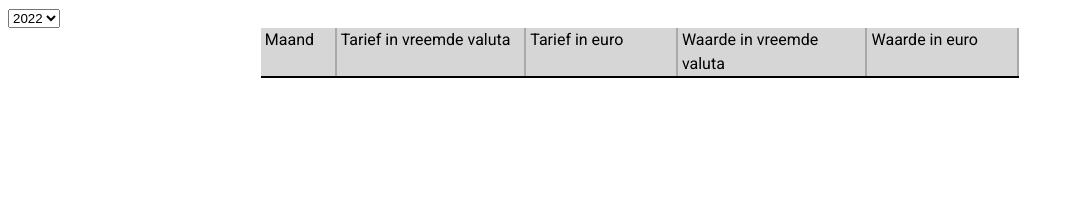
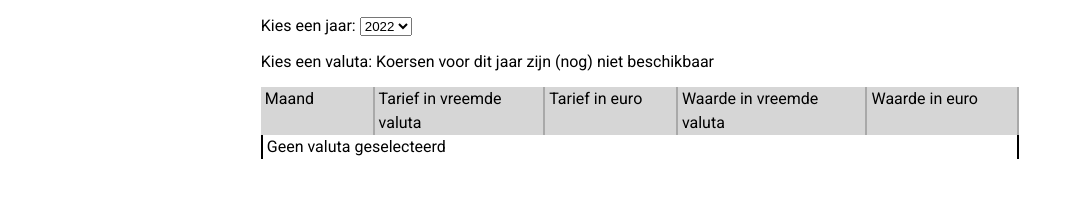
Before and after one commit to datdenkikniet/wisselkoers.datdenkikniet.nl, a plain HTML site: page index.html in a window 1280 px wide. Shown: the whole page, without its empty margins (0-1074 px from the left). Drawn offline with Linux system fonts and the light colour scheme; no server answers.

Commit message:
Add better message

```diff
--- a/index.html
+++ b/index.html
@@ -9,10 +9,11 @@
 </head>
 
 <body>
-    <select id="year" name="year">
-    </select>
-    <select id="currency" name="currency">
-    </select>
+    <div class="container">
+        <p>Kies een jaar: <select id="year" name="year"></select></p>
+        <p>Kies een valuta: <select id="currency" name="currency"></select><span id="warning"></span></p>
+    </div>
+
 
     <div id="table">
         <div>
--- a/main.js
+++ b/main.js
@@ -47,6 +47,7 @@ async function fetch_wisselkoersen(year, month) {
 const year_elem = document.querySelector("#year")
 const currency_elem = document.querySelector("#currency")
 const table_elem = document.querySelector("#table-contents")
+const warning_span = document.querySelector("#warning")
 
 const max = 22;
 for (const num of Array(max).keys()) {
@@ -75,8 +76,10 @@ async function update_calculator() {
 
     if (koersen.length === 0) {
         currency_elem.hidden = true
+        warning_span.textContent = "Koersen voor dit jaar zijn (nog) niet beschikbaar"
     } else {
         currency_elem.hidden = false
+        warning_span.textContent = ""
         for (const koers of koersen) {
             const option = document.createElement("option")
             option.value = koers.muntcode
@@ -95,9 +98,16 @@ async function update_table() {
         table_elem.removeChild(table_elem.firstChild)
     }
 
+    const message = document.createElement("div")
+    message.classList = "table-column five"
+    table_elem.appendChild(message)
+
     if (currency_elem.value === "none") {
+        message.textContent = "Geen valuta geselecteerd"
         return
     }
+
+    message.textContent = "Data aan het laden..."
 
     const total = document.createElement("div")
     total.classList = "table-row"
@@ -232,6 +242,8 @@ async function update_table() {
         })
     ))
 
+    table_elem.removeChild(message)
+
     elements.sort((a, b) => a.month > b.month)
     for (const elem of elements) {
         if (elem) {
@@ -242,6 +254,7 @@ async function update_table() {
     update_totals()
 
     table_elem.appendChild(total)
+
 }
 
 currency_elem.onchange = () => {
--- a/style.css
+++ b/style.css
@@ -1,5 +1,10 @@
 body {
     font-family: 'Roboto', sans-serif;
+}
+
+.container {
+    margin: 0 auto;
+    width: 60%;
 }
 
 #table {
@@ -9,8 +14,7 @@ body {
 
 .table-row {
     display: grid;
-    grid-template-columns: 10% 25% 20% 25% 20%;
-    border-bottom: 2px solid black;
+    grid-template-columns: 15% 22.5% 17.5% 25% 20%;
 }
 
 #table-contents {
@@ -29,6 +33,11 @@ body {
     text-align: right;
 }
 
+.table-colum.five {
+    grid-column: 5;
+    text-align: center;
+}
+
 .table-column>input {
     height: 1.3em;
     border: 0.1em solid #d6d6d6;
```
